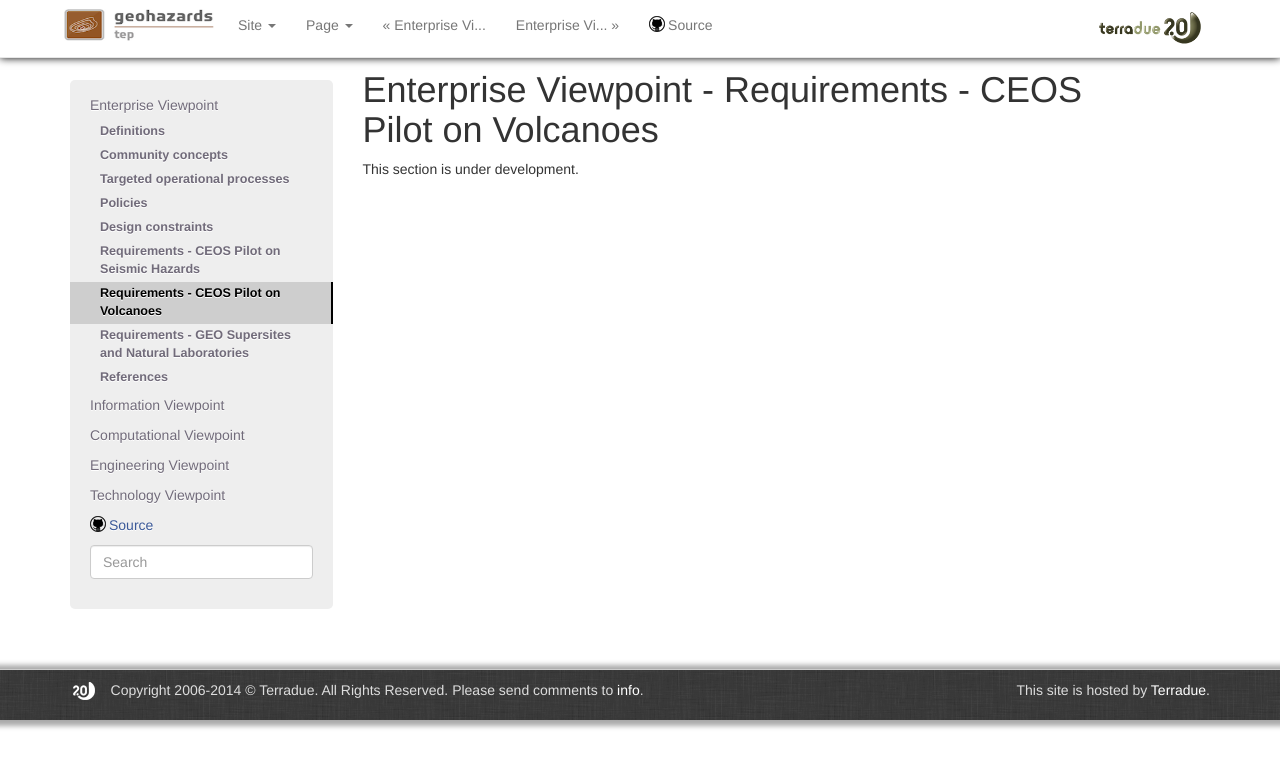
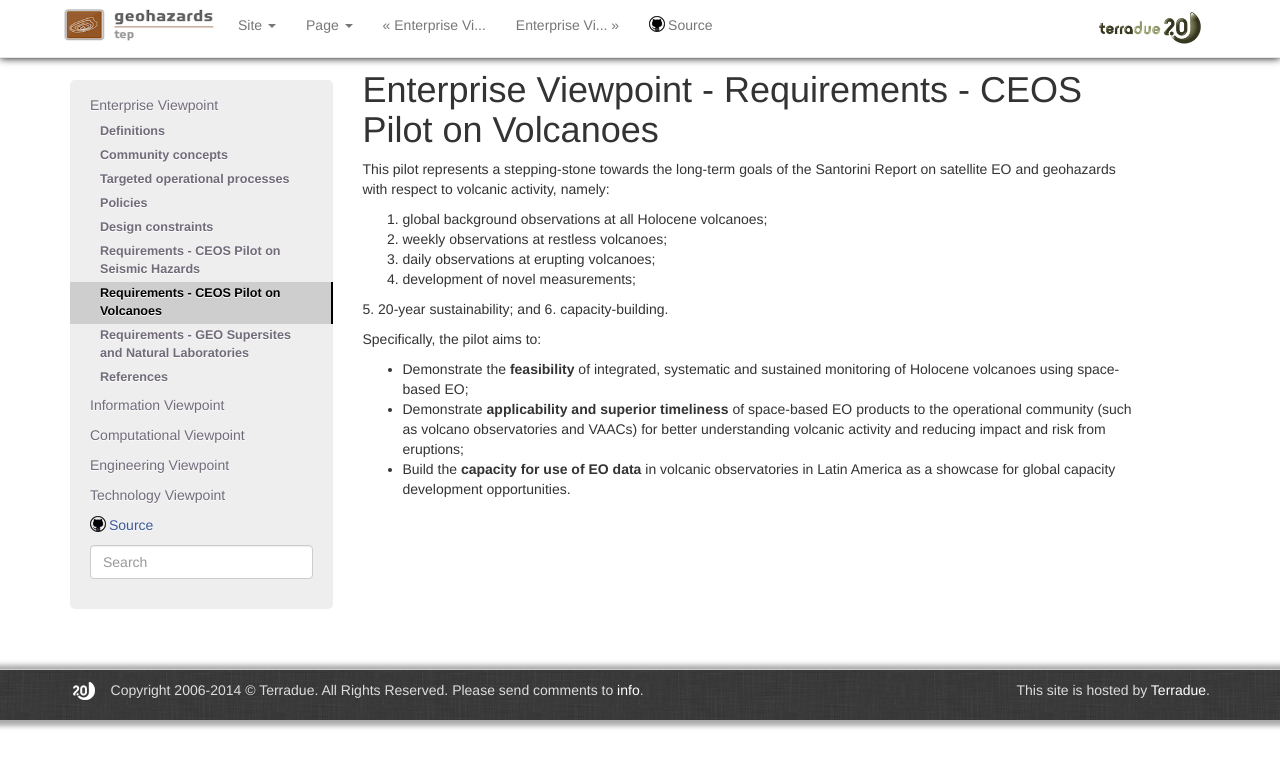
Before and after one commit to Terradue/doc-tep-geohazards-arch, a Sphinx documentation site: the page built from source/enterprise/reqs-volcanoes.rst, in a window 1280 px wide. Shown: the top 768 px of the page. Built offline with Sphinx 7.4.7, drawn with Linux system fonts in a browser that asks for light colours; pages that are not in the unit, such as notebooks, are missing from menus.

Commit message:
Update reqs-volcanoes.rst

```diff
--- a/source/enterprise/reqs-volcanoes.rst
+++ b/source/enterprise/reqs-volcanoes.rst
@@ -1,4 +1,17 @@
 Enterprise Viewpoint - Requirements - CEOS Pilot on Volcanoes
 #############################################################
 
-This section is under development.
+This pilot represents a stepping-stone towards the long-term goals of the Santorini Report on satellite EO and geohazards with respect to volcanic activity, namely:
+
+1. global background observations at all Holocene volcanoes;
+2. weekly observations at restless volcanoes;
+3. daily observations at erupting volcanoes;
+4. development of novel measurements;
+5. 20-year sustainability;
+and 6. capacity-building.
+
+Specifically, the pilot aims to:
+
+* Demonstrate the **feasibility** of integrated, systematic and sustained monitoring of Holocene volcanoes using space-based EO;
+* Demonstrate **applicability and superior timeliness** of space-based EO products to the operational community (such as volcano observatories and VAACs) for better understanding volcanic activity and reducing impact and risk from eruptions;
+* Build the **capacity for use of EO data** in volcanic observatories in Latin America as a showcase for global capacity development opportunities.
```
